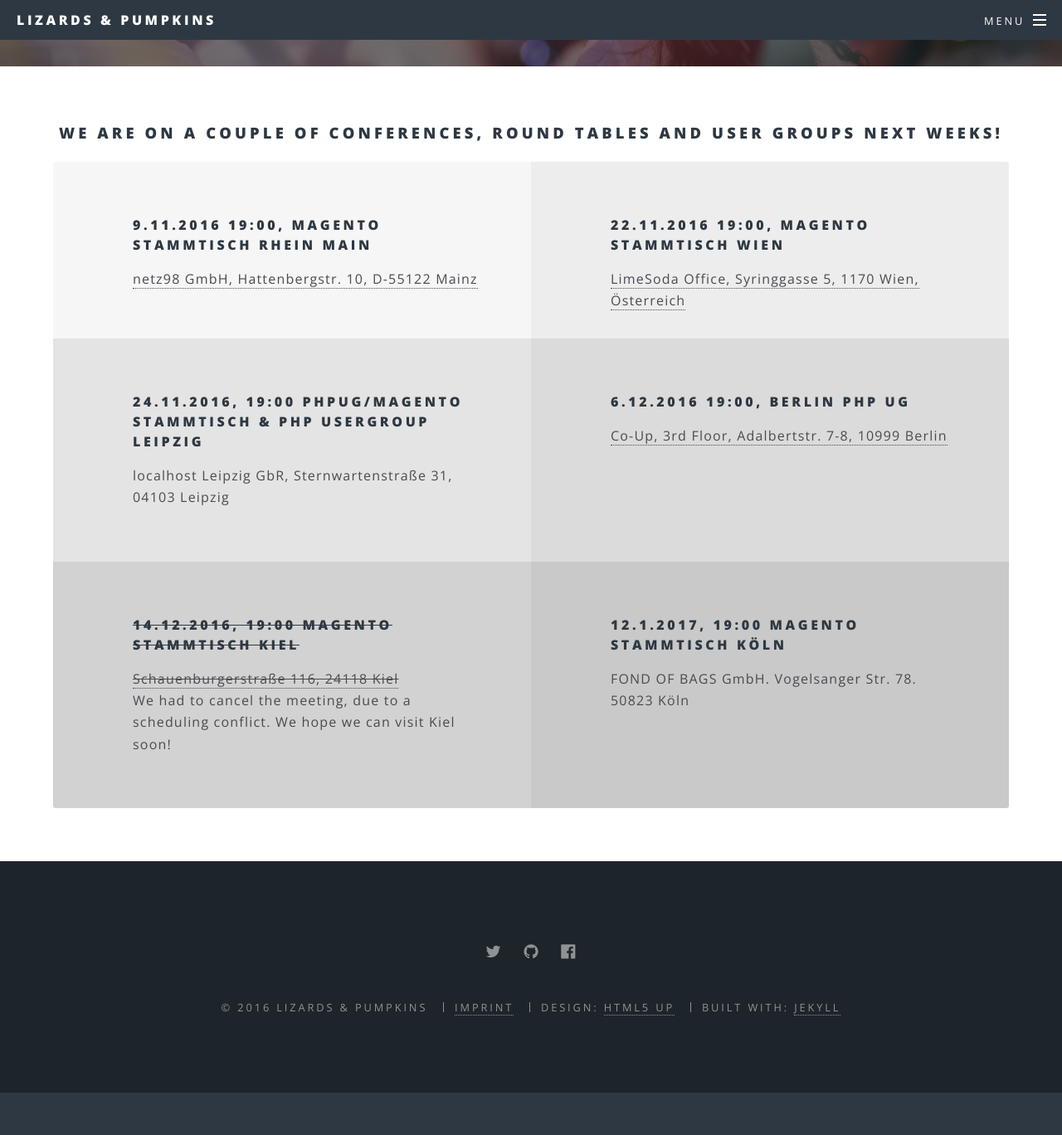
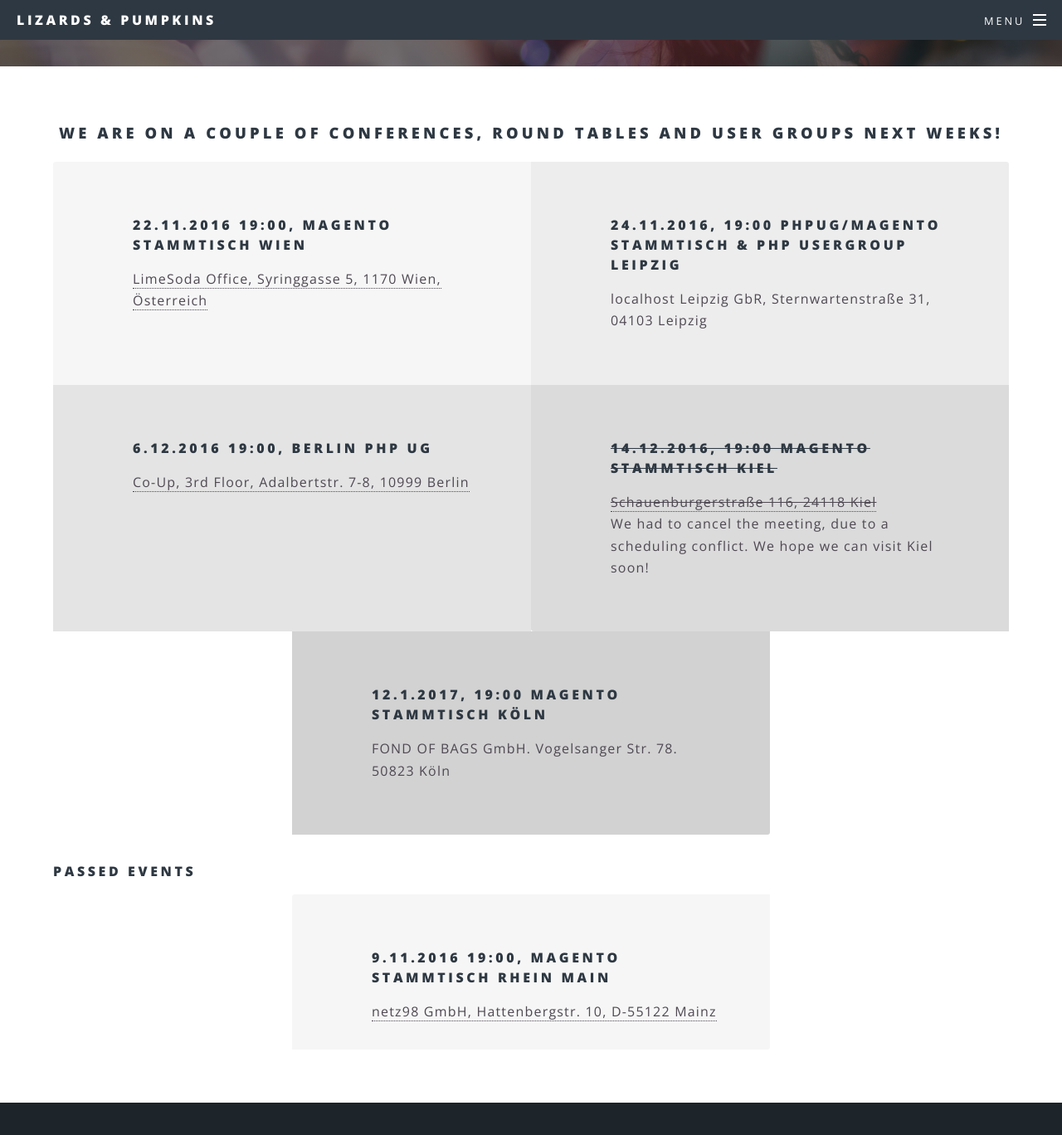
Before and after one commit to lizards-and-pumpkins/lizards-and-pumpkins.github.io, a Jekyll site: the page built from events.html, in a window 1280 px wide and 1400 px high, scrolled down 313 px. Shown: the top 1368 px of the window at 83% size. Built offline with Jekyll 4.4.1, drawn with Linux system fonts in a browser that asks for light colours; before the commit the page ends 1630 px from its top, so only the background shows below that.

Commit message:
Update events.html
Issue #14: Updated passed events

Create passed events Section

```diff
--- a/events.html
+++ b/events.html
@@ -6,12 +6,6 @@ subtitle: Want to hear more? Meet us!
 <h3 align="center">We are on a couple of conferences, round tables and user groups next weeks!</h3>
 
 <ul class="features">
-    <li>
-        <h4>9.11.2016 19:00, Magento Stammtisch Rhein Main</h4>
-        <a href="https://www.xing.com/events/magento-stammtisch-rhein-main-19-1742238">
-            netz98 GmbH, Hattenbergstr. 10, D-55122 Mainz
-        </a>
-    </li>
     <li>
         <h4>22.11.2016 19:00, Magento Stammtisch Wien</h4>
         <a href="http://magewien.at/">LimeSoda Office, Syringgasse 5, 1170 Wien, Österreich</a>
@@ -34,3 +28,13 @@ subtitle: Want to hear more? Meet us!
         <p>FOND OF BAGS GmbH. Vogelsanger Str. 78. 50823 Köln</p>
     </li>
 </ul>
+
+<h4>Passed events</h4>
+<ul class="features">
+    <li>
+        <h4>9.11.2016 19:00, Magento Stammtisch Rhein Main</h4>
+        <a href="https://www.xing.com/events/magento-stammtisch-rhein-main-19-1742238">
+            netz98 GmbH, Hattenbergstr. 10, D-55122 Mainz
+        </a>
+    </li>
+</ul>
```
